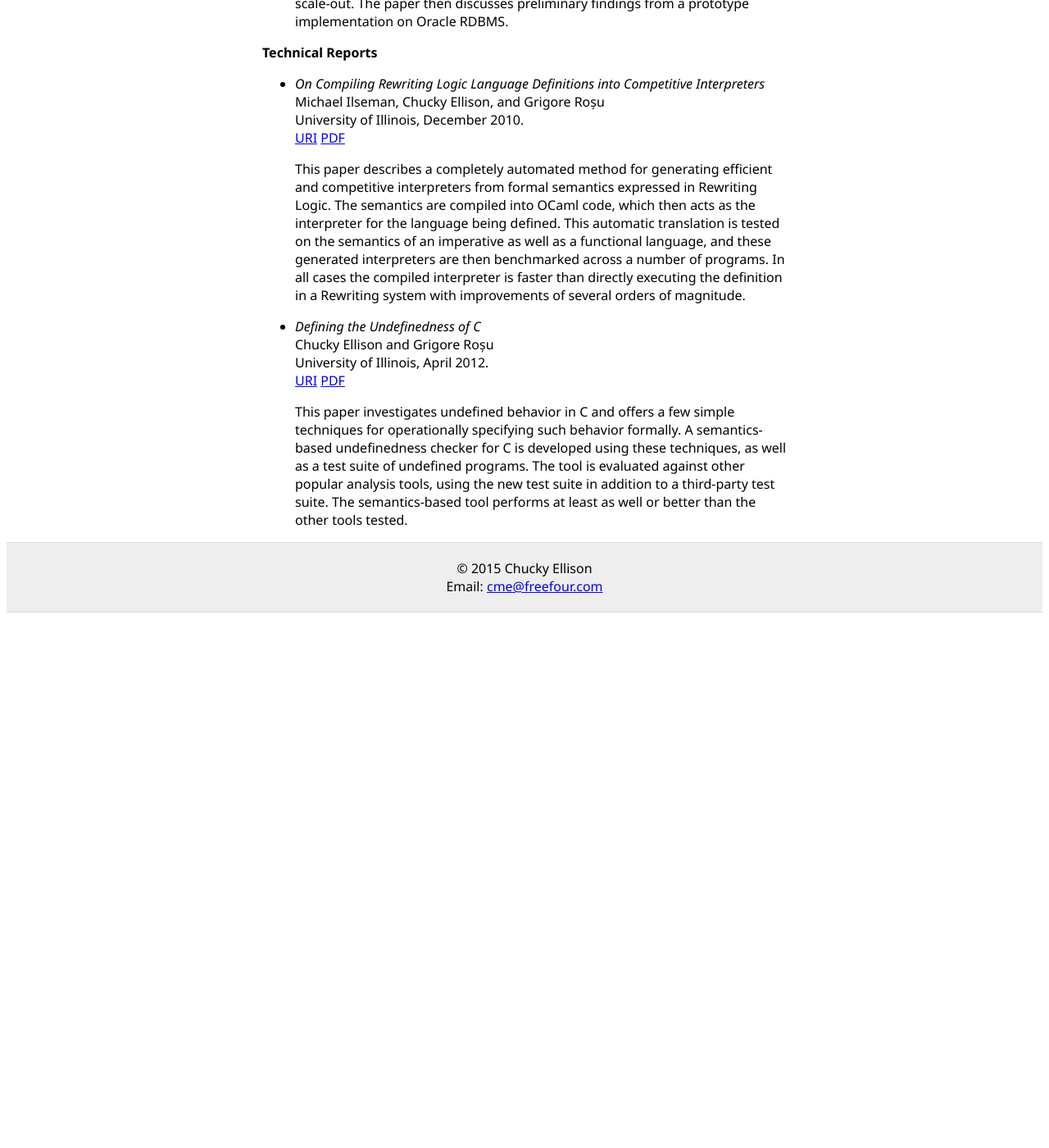
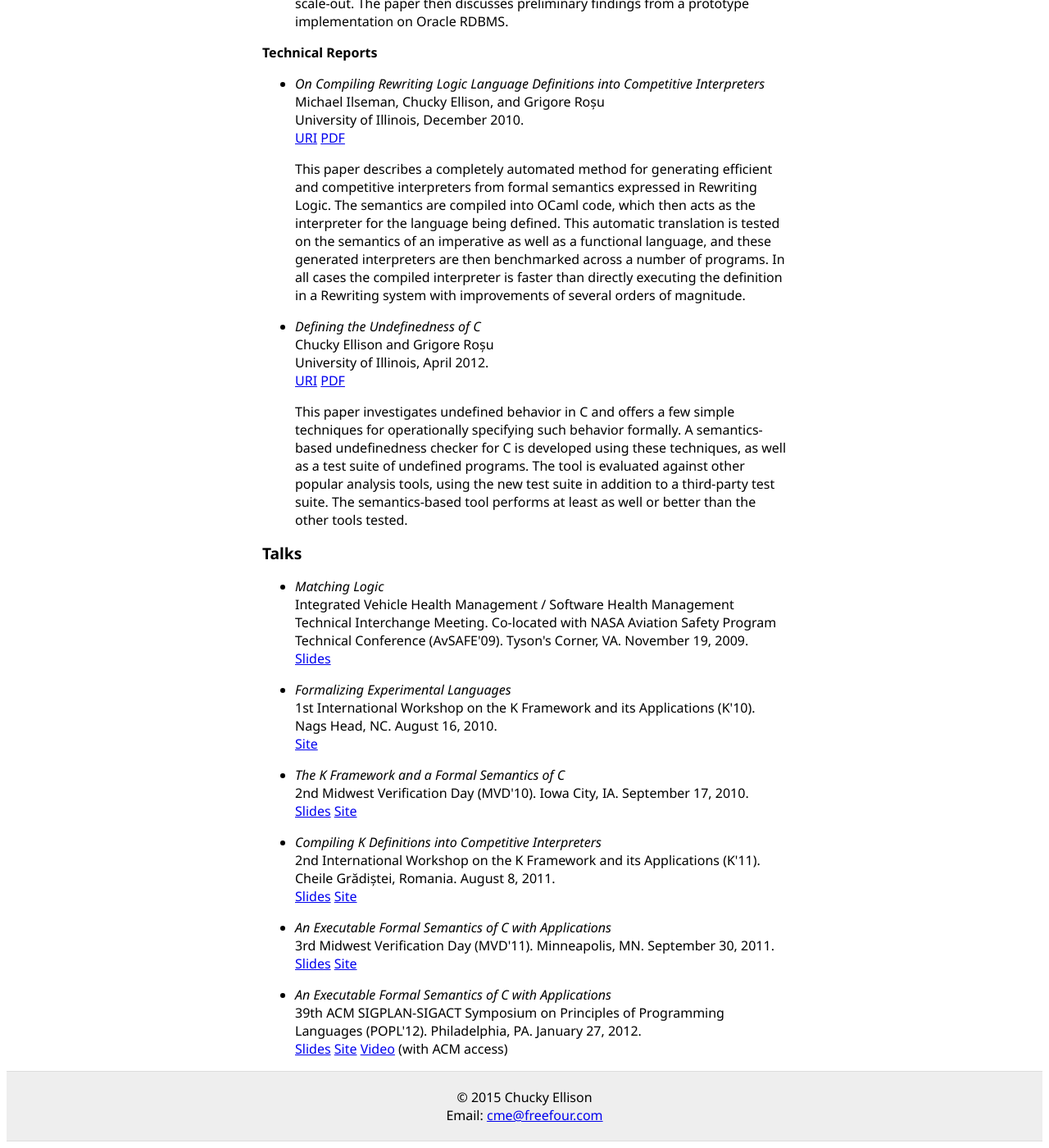
Before and after one commit to ellisonch/ellisonch.github.io, a Jekyll site: the page built from cv/index.html, in a window 1280 px wide and 1400 px high, scrolled down 5994 px. Shown: the whole window at 82% size. Built offline with Jekyll 4.4.1, drawn with Linux system fonts in a browser that asks for light colours; formulas are drawn with MathJax 3; before the commit the page ends 6749 px from its top, so only the background shows below that.

Commit message:
adding talks (in a janky way)

```diff
--- a/cv/index.html
+++ b/cv/index.html
@@ -20,7 +20,6 @@ Chucky Ellison
 <h2>Open Source Projects</h2>
 {% include projects.html %}
 
-
 <h2>Publications</h2>
 <h3>Theses</h3>
 {% include bib.html type="thesis" %}
@@ -30,3 +29,55 @@ Chucky Ellison
 {% include bib.html type="workshop" %}
 <h3>Technical Reports</h3>
 {% include bib.html type="tr" %}
+
+<h2>Talks</h2>
+<ul>
+	<li>
+		<em>Matching Logic</em>
+		<br/>Integrated Vehicle Health Management / Software Health Management Technical Interchange Meeting.  Co-located with NASA Aviation Safety Program Technical Conference (AvSAFE'09). Tyson's Corner, VA.  November 19, 2009.
+		<br/>
+		<a href="/papers/rosu-ellison-schulte-2009-SHM-slides.pdf">Slides</a>
+		<p></p>
+	</li>
+	<li>
+		<em>Formalizing Experimental Languages</em>
+		<br/>1st International Workshop on the K Framework and its Applications (K'10).  Nags Head, NC.  August 16, 2010.
+		<br/>
+		<a href="http://www.kframework.org/K10/">Site</a>
+		<p></p>
+	</li>
+	<li>
+		<em>The K Framework and a Formal Semantics of C</em>
+		<br/>2nd Midwest Verification Day (MVD'10).  Iowa City, IA.  September 17, 2010.
+		<br/>
+		<a href="/papers/ellison-serbanuta-rosu-2010-mvd-slides.pdf">Slides</a>
+		<a href="http://mvd.cs.uiowa.edu/">Site</a>
+		<p></p>
+	</li>
+	<li>
+		<em>Compiling K Definitions into Competitive Interpreters</em>
+		<br/>2nd International Workshop on the K Framework and its Applications (K'11).  Cheile Grădiștei, Romania.  August 8, 2011.
+		<br/>
+		<a href="/papers/ilseman-ellison-2010-tr-slides.pdf">Slides</a>
+		<a href="http://www.kframework.org/K11/">Site</a>
+		<p></p>
+	</li>
+	<li>
+		<em>An Executable Formal Semantics of C with Applications</em>
+		<br/>3rd Midwest Verification Day (MVD'11).  Minneapolis, MN.  September 30, 2011.
+		<br/>
+		<a href="/papers/ellison-c-2011-mvd.pdf">Slides</a>
+		<a href="http://www.umsec.umn.edu/events/MVD11">Site</a>
+		<p></p>
+	</li>
+	<li>
+		<em>An Executable Formal Semantics of C with Applications</em>
+		<br/>39th ACM SIGPLAN-SIGACT Symposium on Principles of Programming Languages (POPL'12).  Philadelphia, PA.  January 27, 2012.
+		<br/>
+		<a href="/papers/ellison-rosu-2012-popl-slides.pdf">Slides</a>
+		<a href="http://www.cse.psu.edu/popl/12/">Site</a>
+		<a href="http://dx.doi.org/10.1145/2103621.2103719">Video</a> (with ACM access)
+		<p></p>
+	</li>
+
+</ul>
```
Also changed, not shown: 4 other files.
